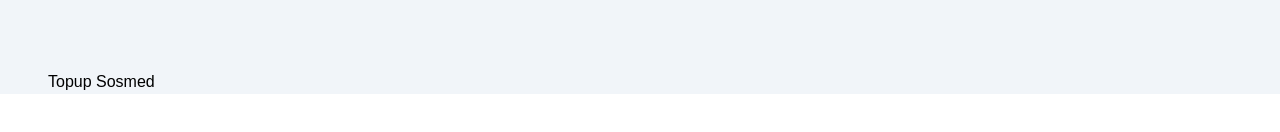
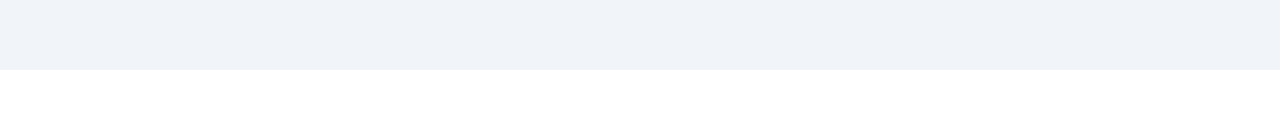
Before and after one commit to alifananta253/web-kampus, a Vue app: page /mahasiswa in a window 1280 px wide. Shown: the part 1714-1846 px from the top of the page. Built offline with nearby package versions, Linux system fonts and the light colour scheme; a web font is replaced by a local one.

Commit message:
Update MahasiswaView.vue

```diff
--- a/src/page/MahasiswaView.vue
+++ b/src/page/MahasiswaView.vue
@@ -22,7 +22,7 @@
 </svg>
     </div>
     <div class="container pt-24 mb-20">
-      <h1><a href="https://topup.reservasi-gkm.com/">Topup Sosmed</a></h1>
+
     </div>
   </section>
 </template>
```
